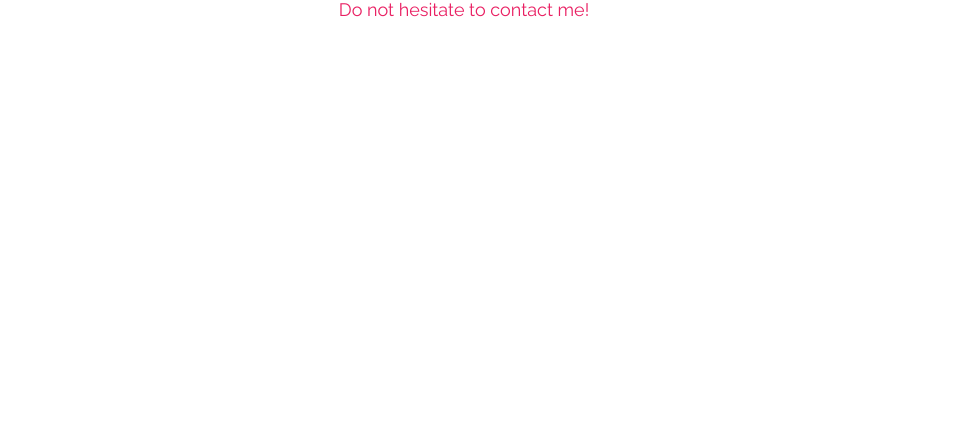
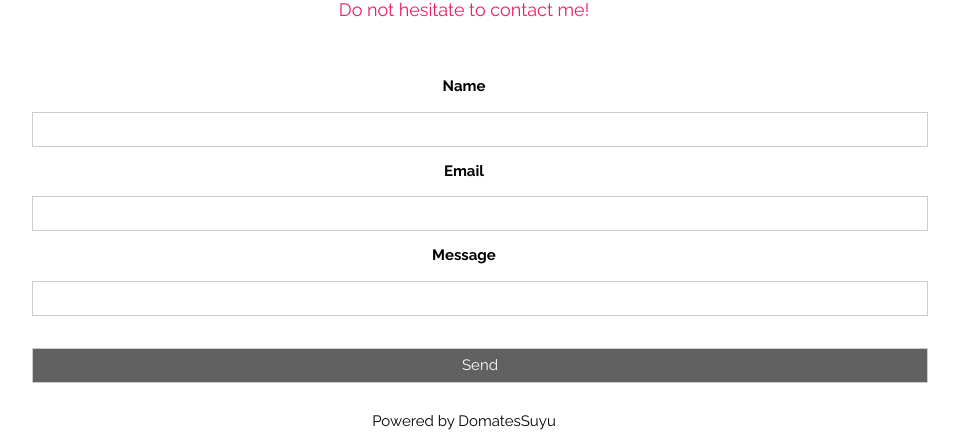
Before and after one commit to eminaltan/art-template, a React (Create React App) app in the folder art-template/: page / in a window 1280 px wide. Shown: the part 1507-1949 px from the top of the page, without its empty margins (176-1135 px from the left). Before the commit the page ends 1545 px from the top, so only its background shows below. Built offline with nearby package versions, Linux system fonts and the light colour scheme.

Commit message:
Fix #12 ART-06 <Footer/> Component needed
Component created.

add .`heading_15px_bold` class into _typography.scss file.

imported component into index.js file..

Layout codes added into _index.scss file.

```diff
--- a/art-template/src/_index.scss
+++ b/art-template/src/_index.scss
@@ -9,7 +9,8 @@
   gap: 2.5rem;
 
   .navbar,
-  .header-section {
+  .header-section,
+  footer {
     grid-column: 1 / span 12;
   }
 
--- a/art-template/src/base/_typography.scss
+++ b/art-template/src/base/_typography.scss
@@ -10,6 +10,10 @@
   &_15px {
     @extend .heading;
     font-size: 0.9375rem;
+    &_bold {
+      @extend .heading_15px;
+      font-weight: 700;
+    }
   }
 
   &_18px {
--- /dev/null
+++ b/art-template/src/components/footer/Footer.jsx
@@ -0,0 +1,32 @@
+import "./_footer.scss";
+
+const Footer = () => {
+  return (
+    <footer>
+      <form
+        action=""
+        method="post"
+      >
+        <label>
+          Name
+          <input type="text" />
+        </label>
+        <label>
+          Email
+          <input type="email" />
+        </label>
+        <label>
+          Message
+          <input type="text" />
+        </label>
+        <input
+          type="submit"
+          value={"Send"}
+        />
+      </form>
+      <p>Powered by DomatesSuyu</p>
+    </footer>
+  );
+};
+
+export default Footer;
--- /dev/null
+++ b/art-template/src/components/footer/_footer.scss
@@ -0,0 +1,31 @@
+@use "../../base/typography" as *;
+
+footer {
+  text-align: center;
+  form {
+    @extend .heading_15px_bold;
+
+    input {
+      width: 100%;
+      padding: 0.5333333333333333em;
+      margin: 1.0666666666666667em;
+      border: 1px solid #cccccc;
+      padding: 0.5333333333333333em 0.9375em;
+
+      &[type="submit"] {
+        background-color: hsl(0, 0%, 38%);
+        color: hsl(0, 0%, 100%);
+
+        &:hover {
+          background-color: hsl(0, 0%, 80%);
+          color: hsl(0, 0%, 0%);
+        }
+      }
+    }
+  }
+
+  p {
+    @extend .heading_15px;
+    margin: 0.9375em 0;
+  }
+}
--- a/art-template/src/index.js
+++ b/art-template/src/index.js
@@ -6,7 +6,7 @@ import "./_index.scss";
 import NavBar from "./components/navbar/NavBar";
 import Header from "./components/header/Header";
 import Card from "./components/card/Card";
-
+import Footer from "./components/footer/Footer";
 
 const root = ReactDOM.createRoot(document.getElementById("root"));
 root.render(
@@ -14,6 +14,7 @@ root.render(
     <NavBar />
     <Header />
     <Card />
+    <Footer />
   </React.StrictMode>
 );
 
```
